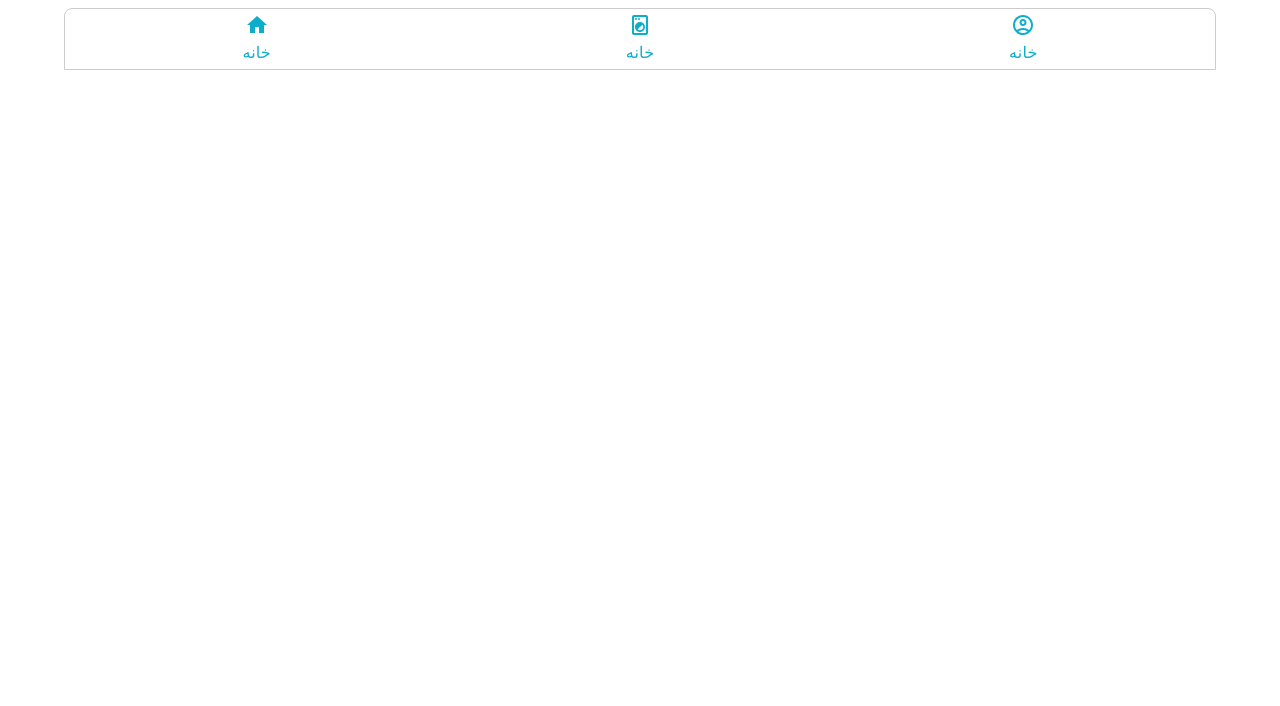
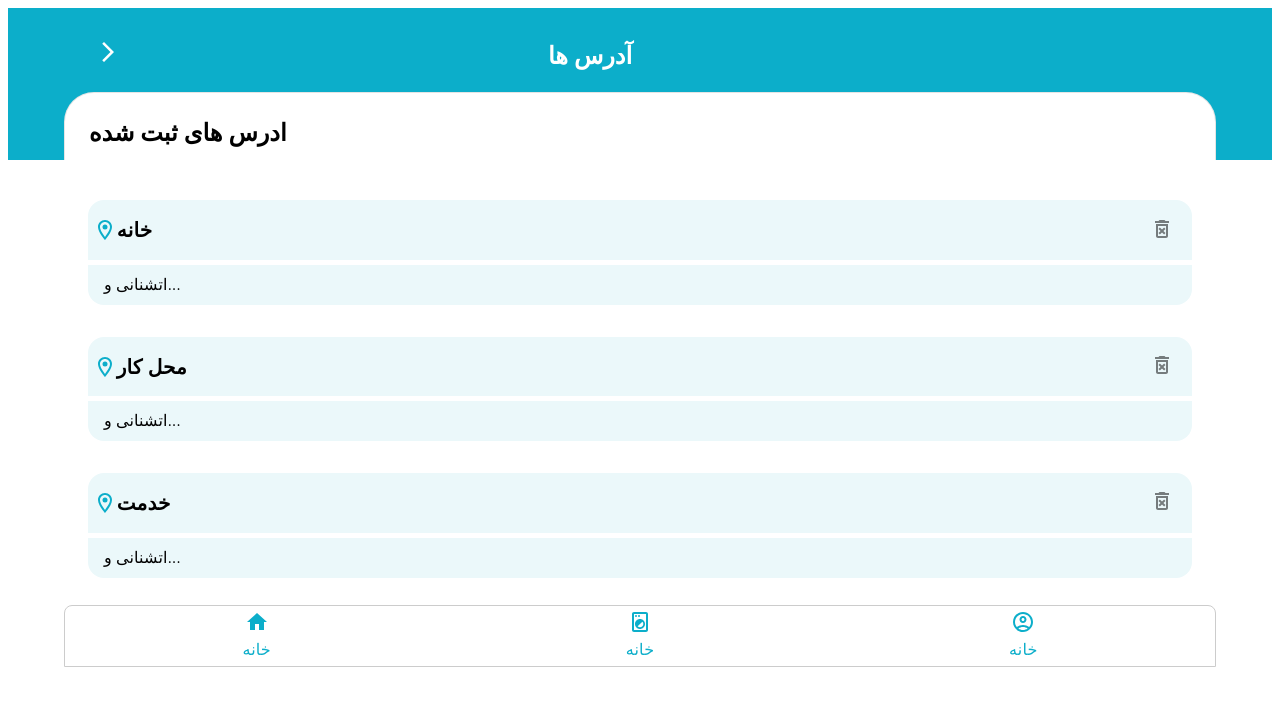
Before and after one commit to amirhosseinsharififard/DigiWash, a React (Vite) app: page /profile/transactions in a window 1280 px wide. Before the commit this address had no page. Shown: the top 706 px of the page. Built offline with nearby package versions, Linux system fonts and the light colour scheme; the HTML template or start-up script is replaced by a standard one.

Commit message:
change location folder

```diff
--- a/src/App.jsx
+++ b/src/App.jsx
@@ -11,19 +11,17 @@ import ServicePage from "./pwa/service/ServicePage";
 import Footer from "./pwa/home/Footer";
 import ModalIncrease from "./share/ModalIncrease";
 import ProfilePage from "./pwa/profile/ProfilePage";
-import AddressPage from "./pwa/address/AddressPage";
+import AddressPage from "./pwa/profile/address/AddressPage";
 function App() {
   return (
     <>
-
-
       <Routes>
         <Route path='/' element={<HomePage />} />
         <Route path='/services' element={<ServicePage />} />
         <Route path='/Modal' element={<ModalIncrease />} />
         <Route path='/profile' element={<ProfilePage />} />
         <Route path='/profile/address' element={<AddressPage />} />
-
+        <Route path='/profile/transactions' element={<AddressPage />} />
       </Routes>
       <Footer />
 
--- a/src/pwa/address/AddressPage.jsx
+++ b/src/pwa/profile/address/AddressPage.jsx
@@ -1,4 +1,4 @@
-import HeaderProfileLinks from "../../share/HeaderProfileLinks";
+import HeaderProfileLinks from "../../../share/HeaderProfileLinks";
 import BodyProfiles from "./BodyProfiles";
 
 const AddressPage = () => {
```
Also changed, not shown: src/pwa/profile/address/AddressBodyChildren.jsx (renamed from src/pwa/address/AddressBodyChildren.jsx), src/pwa/profile/address/BodyProfiles.jsx (renamed from src/pwa/address/BodyProfiles.jsx).
